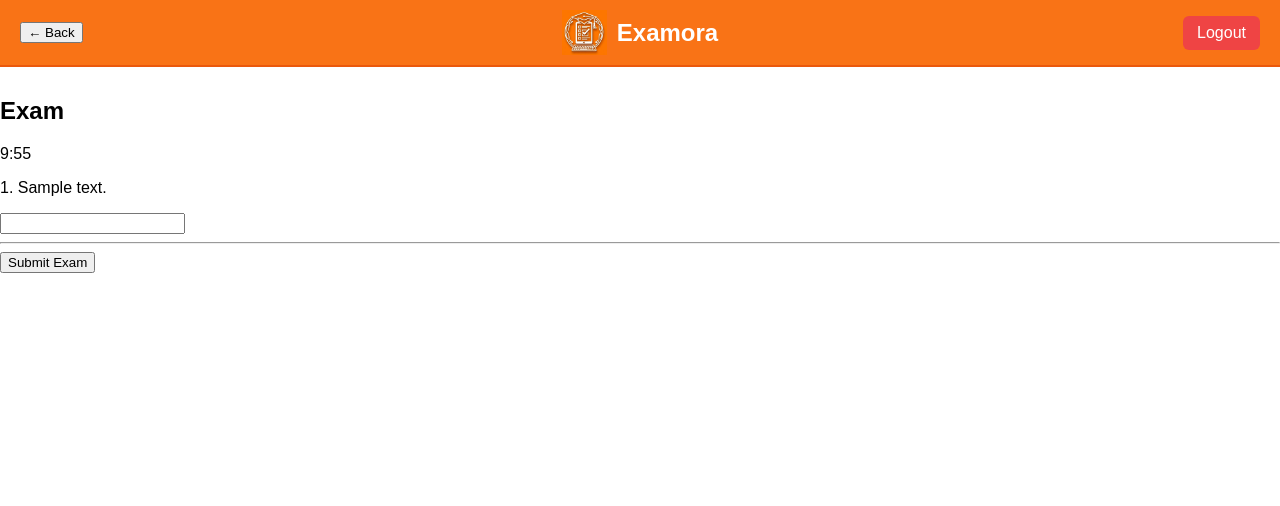
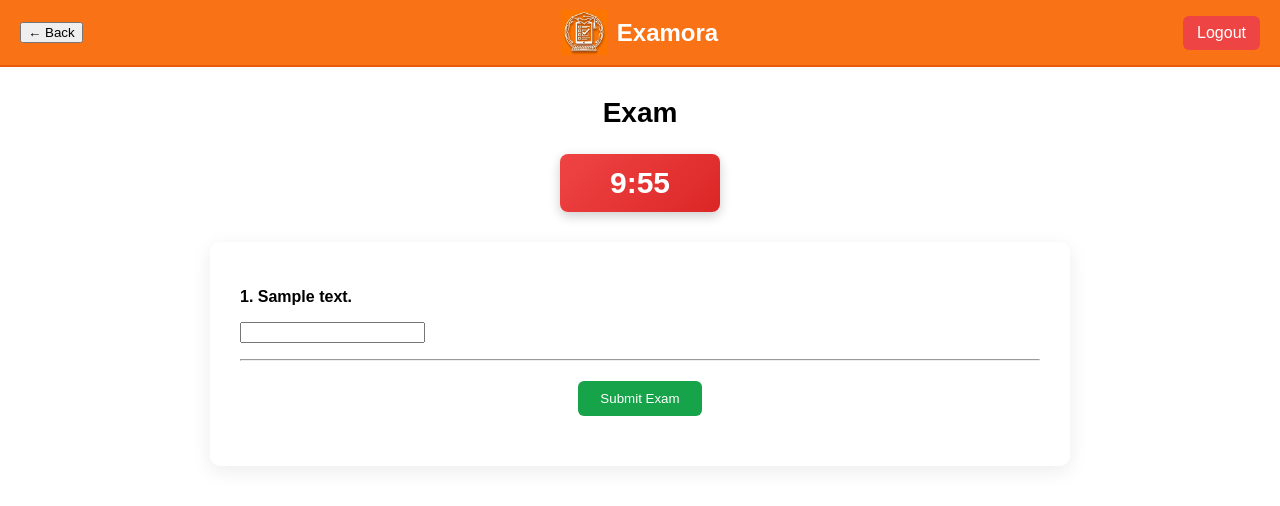
Before and after one commit to Mushfiqur00/online-exam-system, a Flask app: page /start-exam/1 in a window 1280 px wide. Shown: the top 506 px of the page. Run offline with Flask 3, Linux system fonts and the light colour scheme; the visitor is signed in with stand-in values (Sample User, id 1); tables that the repository leaves empty hold one stand-in row (values such as "Sample post").

Commit message:
updating css

```diff
--- a/static/css/student.css
+++ b/static/css/student.css
@@ -81,3 +81,66 @@ td {
 tr:hover {
     background: #fff3e6;
 }
+
+#timer {
+    display: block;
+    width: 120px;
+    margin: 25px auto;
+
+    font-size: 30px;
+    font-weight: 700;
+
+    background: linear-gradient(135deg, #ef4444, #dc2626);
+    color: white;
+
+    padding: 12px 20px;
+    border-radius: 8px;
+
+    text-align: center;
+
+    box-shadow: 0 4px 12px rgba(0, 0, 0, 0.2);
+}
+
+#examForm button {
+    display: block;
+    margin: 20px auto;
+    padding: 10px 22px;
+
+    background: #16a34a;
+    color: white;
+
+    border: none;
+    border-radius: 6px;
+    cursor: pointer;
+}
+
+#examForm button:hover {
+    background: #15803d;
+}
+
+#examForm p {
+    font-weight: 600;
+    font-size: 16px;
+}
+
+#examForm input {
+    margin-bottom: 8px;
+}
+
+
+
+#examForm {
+    max-width: 800px;
+    margin: 30px auto;
+    background: white;
+    padding: 30px;
+    border-radius: 10px;
+    box-shadow: 0 5px 20px rgba(0, 0, 0, 0.08);
+}
+
+.exam-title {
+    text-align: center;
+    font-size: 28px;
+    margin-top: 20px;
+    font-weight: 700;
+}
--- a/templates/exam_page.html
+++ b/templates/exam_page.html
@@ -2,7 +2,7 @@
 
 {% block body %}
 
-<h2>Exam</h2>
+<h2 class="exam-title">Exam</h2>
 
 <div id="timer">Loading...</div>
 
@@ -42,7 +42,7 @@ var timer = setInterval(function () {
         var minutes = Math.floor(time / 60);
         var seconds = time % 60;
 
-if(seconds < 10){
+        if (seconds < 10) {
             seconds = "0" + seconds;
         }
 
@@ -51,7 +51,7 @@ minutes + ":" + seconds;
 
         time--;
 
-if(time < 0){
+        if (time < 0) {
 
             clearInterval(timer);
 
@@ -59,7 +59,7 @@ document.getElementById("examForm").submit();
 
         }
 
-},1000);
+    }, 1000);
 
 </script>
 
```
Lines whose indentation alone changed are shown as unchanged.
